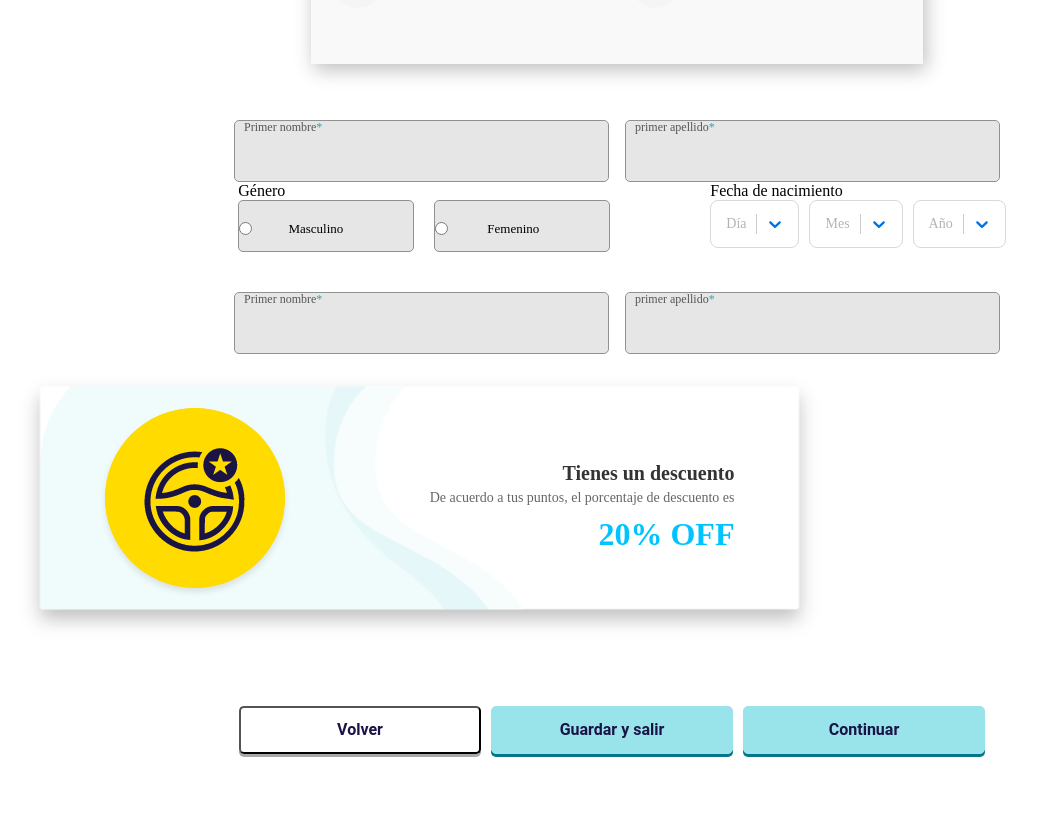
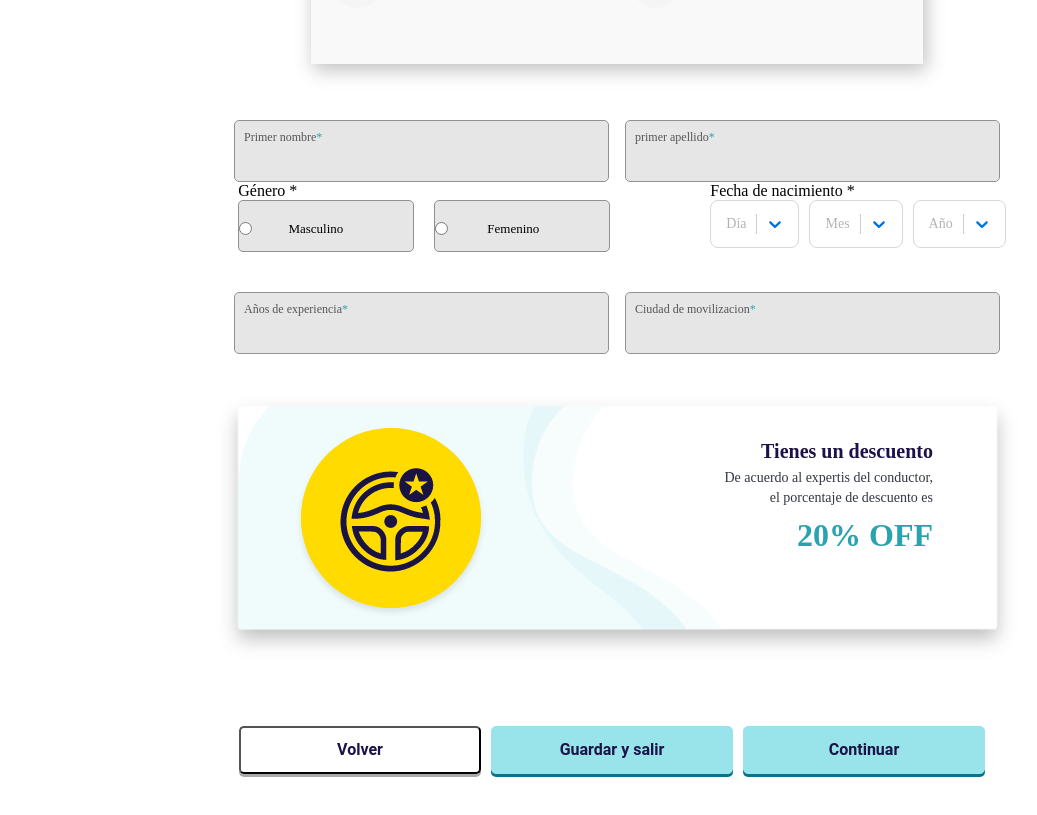
Before and after one commit to FedericoBenitezItConsultores/-opportunity-factory-practice-project, a React (Vite) app: page /inf-person in a window 1280 px wide. Shown: the part 463-1278 px from the top of the page, without its empty margins (23-1060 px from the left). Built offline with nearby package versions, Linux system fonts and the light colour scheme.

Commit message:
[FEATURE] add

```diff
--- a/src/components/InfoPerson.jsx
+++ b/src/components/InfoPerson.jsx
@@ -1,4 +1,4 @@
-import React from "react";
+import React, { useState } from "react";
 import style from "./InfoPerson.module.css";
 import InputForm from "./atoms/InputForm";
 import Select from "react-select";
@@ -73,18 +73,67 @@ const customStyles = {
 };
 
 export const InfoPerson = () => {
+  const [data, setData] = useState({
+    primerNombre: "",
+    primerApellido: "",
+    genero: "",
+  });
+
+  const [errors, setErrors] = useState({});
+
   const handleDayChange = (selectedDay) => {
     console.log("Día seleccionado:", selectedDay.value);
+    setData((prev) => ({
+      ...prev,
+      date: { ...prev.date, day: selectedDay.value },
+    }));
   };
 
   const handleMonthChange = (selectedMonth) => {
     console.log("Mes seleccionado:", selectedMonth.value);
+    setData((prev) => ({
+      ...prev,
+      date: { ...prev.date, month: selectedMonth.value },
+    }));
   };
 
   const handleYearChange = (selectedYear) => {
     console.log("Año seleccionado:", selectedYear.value);
+    setData((prev) => ({
+      ...prev,
+      date: { ...prev.date, year: selectedYear.value },
+    }));
   };
 
+
+  const handleInput = (e) => {
+    const { name, value } = e.target;
+    setData((prev) => ({ ...prev, [name]: value }));
+    validateField(name, value);
+  };
+
+  const validateField = (name, value) =>{
+  setErrors((prevErrors) => ({
+    ...prevErrors,
+    [name]: value.trim() === "" ? "Este campo es obligatorio" : "",
+  }));
+  }
+  const handleSubmit = () => {
+    const newErrors = {};
+    Object.keys(data).forEach((key) => {
+      if (!data[key]) {
+        newErrors[key] = "Este campo es obligatorio";
+      }
+    });
+
+    if (Object.keys(newErrors).length === 0) {
+      alert("Formulario enviado correctamente");
+    } else {
+      setErrors(newErrors);
+    }
+  };
+
+  console.log(data);
   return (
     <>
       <Navbar />
@@ -135,28 +184,47 @@ export const InfoPerson = () => {
               </table>
             </div>
           </div>
-          {/* <CardDiscount/> */}
         </div>
 
         <div className={style.containerOne}>
-          <InputForm />
-          <InputForm label="primer apellido" />
+          <InputForm action={handleInput} name={"primerNombre"} />
+          <InputForm
+            action={handleInput}
+            name={"primerApellido"}
+            label="primer apellido"
+          />
         </div>
 
         <div className={style.containerTwo}>
           {/* Género */}
           <div className={style.container_gender}>
-            <p className={style.gender_p}>Género</p>
+            <p className={style.gender_p}>Género *</p>
             <form>
               <div className={style.gender}>
                 <label>
-                  <input type="radio" name="genero" value="masculino" />
+                  <input
+                    type="radio"
+                    checked={data?.genero === "masculino"}
+                    onChange={() =>
+                      setData((prev) => ({ ...prev, genero: "masculino" }))
+                    }
+                    name="genero"
+                    value="masculino"
+                  />
                   Masculino
                 </label>
               </div>
               <div className={style.gender}>
                 <label>
-                  <input type="radio" name="genero" value="femenino" />
+                  <input
+                    type="radio"
+                    checked={data?.genero === "femenino"}
+                    onChange={() =>
+                      setData((prev) => ({ ...prev, genero: "femenino" }))
+                    }
+                    name="genero "
+                    value="femenino"
+                  />
                   Femenino
                 </label>
               </div>
@@ -165,7 +233,7 @@ export const InfoPerson = () => {
 
           {/* Fecha de nacimiento */}
           <div className={style.info_date}>
-            <p className={style.gender_birth}>Fecha de nacimiento</p>
+            <p className={style.gender_birth}>Fecha de nacimiento *</p>
             <div style={{ display: "flex", gap: "10px" }}>
               <Select
                 options={dayOptions}
@@ -197,8 +265,19 @@ export const InfoPerson = () => {
           </div>
         </div>
         <div className={style.containerOne}>
-          <InputForm />
-          <InputForm label="primer apellido" />
+          <InputForm action={handleInput} name={'añosExperiencia'} label="Años de experiencia "
+             style ={{borderColor: errors.añosExperiencia ? "red" : "green",}}
+             />
+             {errors.añosExperiencia && (
+               <p style={{ color: "red"}}>{errors.añosExperiencia}</p>
+             )}
+
+          <InputForm action={handleInput} name={'ciudadMovilizacion'} label="Ciudad de movilizacion "
+          style ={{borderColor: errors.ciudadMovilizacion ? "red" : "green",}}
+          />
+          {errors.ciudadMovilizacion && (
+            <p style={{ color: "red"}}>{errors.ciudadMovilizacion}</p>
+          )}
         </div>
       </div>
       <CardDiscount />
--- a/src/components/atoms/InputForm.jsx
+++ b/src/components/atoms/InputForm.jsx
@@ -1,13 +1,13 @@
 import styles from "./styles.module.css";
 
-export default function InputForm({ label = "Primer nombre" }) {
+export default function InputForm({ label = "Primer nombre" , action, name}) {
   return (
     <div>
     <label className={styles.label}>
       <p className={styles.p_text}>
         {label} <span style={{ color: "#28A3AF" }}>*</span>
       </p>
-      <input className={styles.input} type="text" />
+      <input className={styles.input} type="text" onChange={action} name={name}/>
     </label>
     </div>
   );
--- a/src/components/atoms/styles.module.css
+++ b/src/components/atoms/styles.module.css
@@ -14,11 +14,8 @@
 }
 
 .p_text {
-    /* top: 10px;
     left: 10px;
-    width: 100%; */
-    left: 10px;
-    padding-top: 10px;
+    padding-top: 20px;
     position: absolute;
     display: flex;
     justify-content: center;
--- a/src/components/card-discount/CardDiscount.jsx
+++ b/src/components/card-discount/CardDiscount.jsx
@@ -13,9 +13,10 @@ const CardDiscount = () => {
           alt="Icono amarillo"
         />
         <div className={styles.textContainer}>
-          <h3 className={styles.title}>Tienes un descuento</h3>
+          <h1 className={styles.title}>Tienes un descuento</h1>
           <p className={styles.subtitle}>
-            De acuerdo a tus puntos, el porcentaje de descuento es
+            De acuerdo al expertis del conductor,
+            <br /> el porcentaje de descuento es
           </p>
           <h2 className={styles.discount}>20% OFF</h2>
         </div>
--- a/src/components/card-discount/CardDiscount.module.css
+++ b/src/components/card-discount/CardDiscount.module.css
@@ -1,17 +1,16 @@
 .CardDiscount {
   position: relative;
   display: flex;
+  flex-direction: column;
   align-items: center;
-  justify-content: space-around;
-  width: 775px;
-  height: 228px;
-  /* background: #f0f9ff; */
+  justify-content: center;
+  height: 227px;
+  max-width: 775px;
+  height: auto;
   border-radius: 20px;
   overflow: hidden;
   padding: 20px;
-  /* box-shadow: 0 4px 6px rgba(0, 0, 0, 0.1); */
-
-  margin-left: 35px;
+  margin: 20px auto;
 }
 
 .fondo {
@@ -27,8 +26,8 @@
 .imagenAmarila {
   position: relative;
   z-index: 2;
-  width: 180px;
-  height: 180px;
+  width: 150px;
+  height: 150px;
   border-radius: 50%;
   background-color: #ffd700;
   display: flex;
@@ -36,31 +35,58 @@
   justify-content: center;
   box-shadow: 0 4px 6px rgba(0, 0, 0, 0.1);
   margin-bottom: 20px;
-
 }
 
 .textContainer {
   position: relative;
   z-index: 2;
-  text-align: right;
-
+  text-align: end;
+  width: 309px;
+  height: 175px;
 }
 
 .title {
-  font-size: 20px;
+  font-size: 32px;
   font-weight: bold;
   margin: 0 0 5px 0;
-  color: #333;
+  color: #1c1149;
 }
 
 .subtitle {
   font-size: 14px;
   margin: 0 0 10px 0;
-  color: #666;
+  color: #333742;
+  text-align: right;
+  word-wrap: break-word;
+  white-space: normal;
+  line-height: 1.4;
 }
 
 .discount {
-  font-size: 32px;
+  font-size: 28px;
   font-weight: bold;
-  color: #00c4ff;
+  height: 67px;
+  color: #28a3af;
+  text-align: right;
 }
+
+@media (min-width: 768px) {
+  .CardDiscount {
+    flex-direction: row;
+    justify-content: space-around;
+    height: 228px;
+  }
+
+  .imagenAmarila {
+    width: 180px;
+    height: 180px;
+  }
+
+  .title {
+    font-size: 20px;
+  }
+
+  .discount {
+    font-size: 32px;
+  }
+}
```
